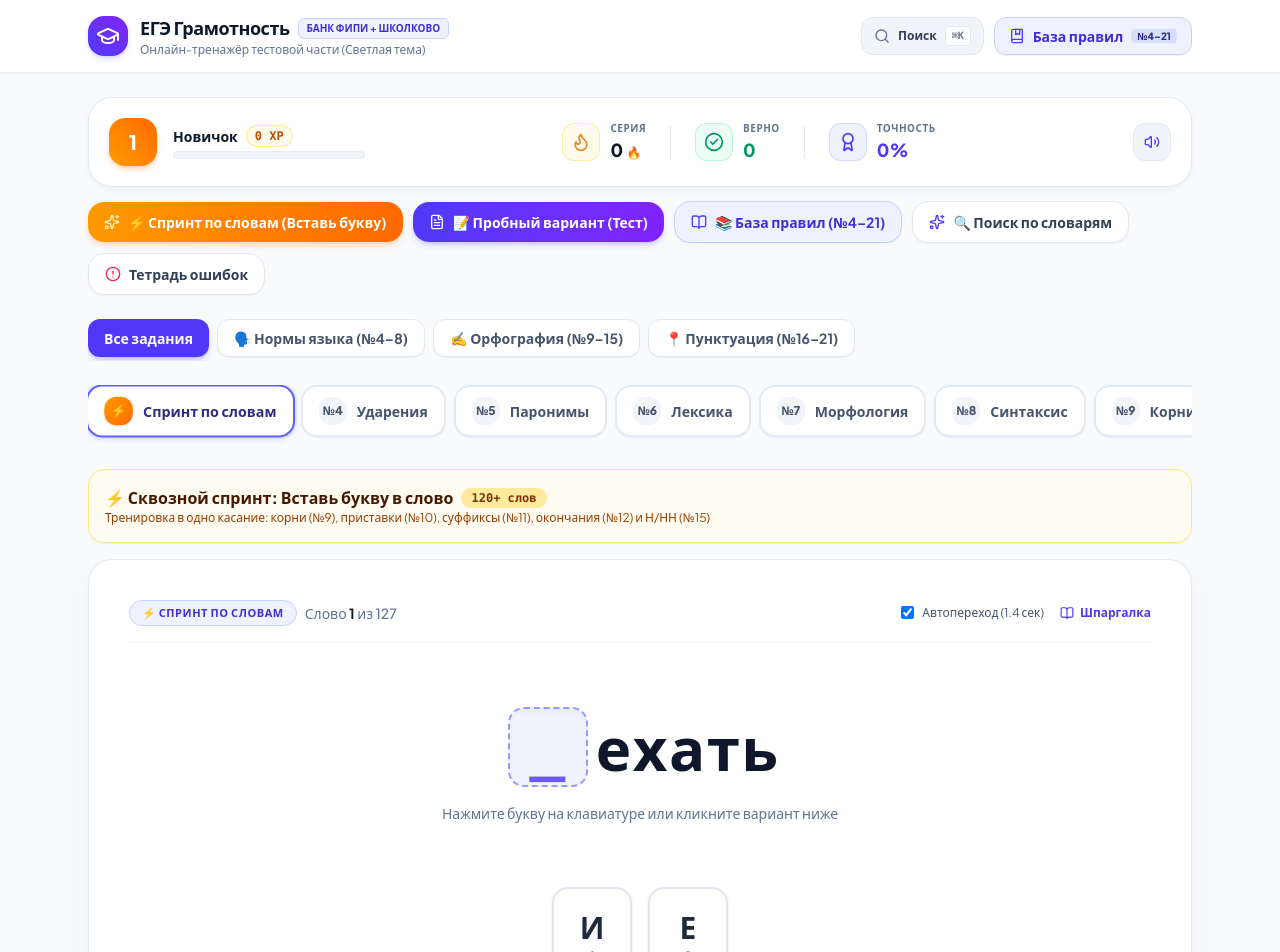
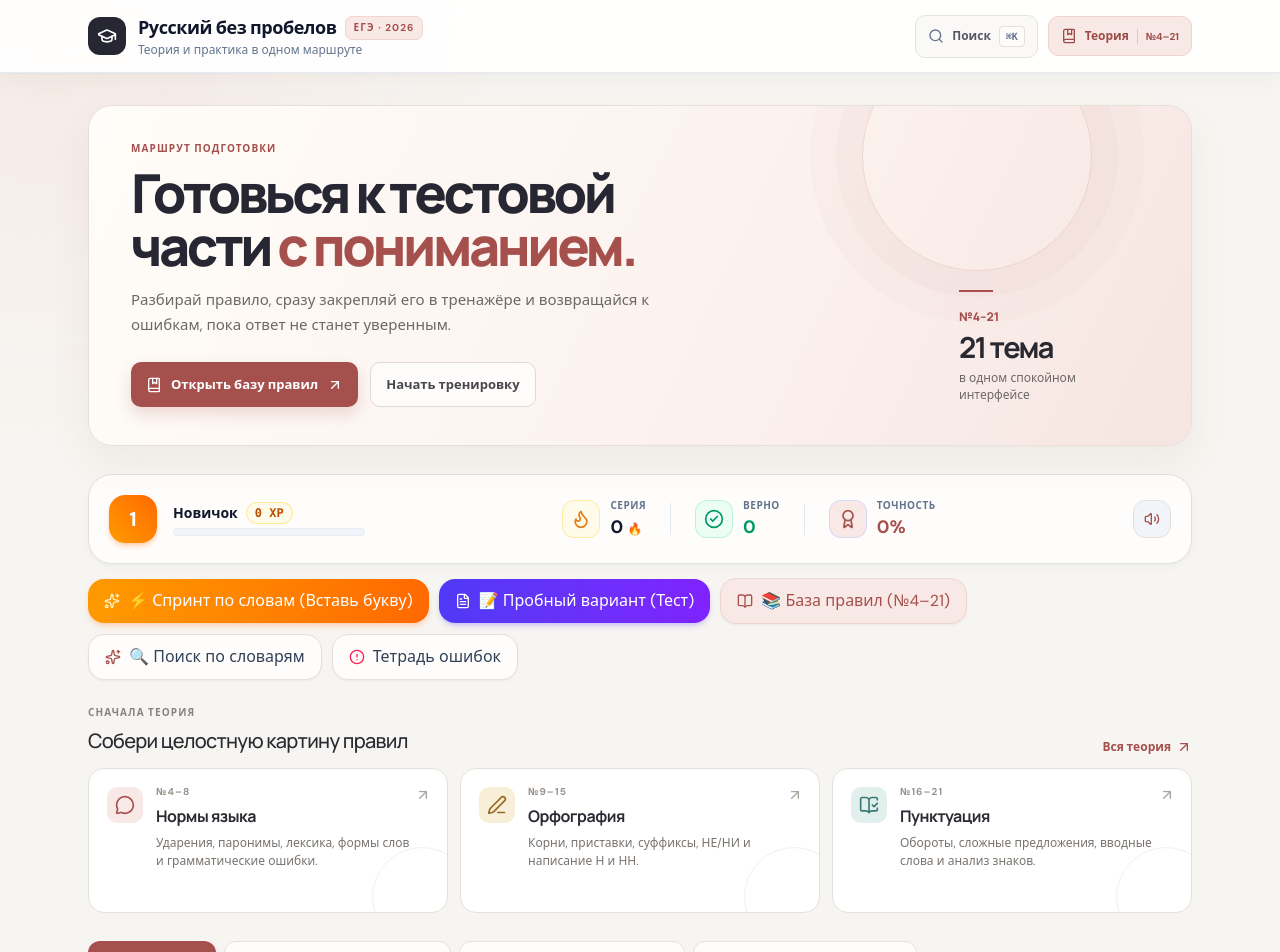
Before and after one commit to kaydopapi/ege-trainer, a React (Vite) app: page / in a window 1280 px wide. Shown: the top 952 px of the page. Built offline with nearby package versions, Linux system fonts and the light colour scheme; the HTML template or start-up script is replaced by a standard one.

Commit message:
Redesign trainer interface and randomize sprint options

```diff
--- a/src/App.jsx
+++ b/src/App.jsx
@@ -19,7 +19,7 @@ import MockExamModal from './components/MockExamModal';
 import DictionarySearchModal from './components/DictionarySearchModal';
 import MistakesNotebook from './components/MistakesNotebook';
 
-import { GraduationCap, BookMarked, Search, Layers, FileText } from 'lucide-react';
+import { GraduationCap, BookMarked, Search, Layers, FileText, ArrowUpRight, BookOpenCheck, PenLine, MessageCircle } from 'lucide-react';
 
 const CATEGORIES = [
   { id: 'all', title: 'Все задания' },
@@ -48,6 +48,33 @@ const TASK_LIST = [
   { id: 'task19', category: 'punctuation', num: '№19', title: 'СПП', color: 'from-emerald-500 to-teal-500' },
   { id: 'task20', category: 'punctuation', num: '№20', title: 'Стык союзов', color: 'from-teal-500 to-blue-500' },
   { id: 'task21', category: 'punctuation', num: '№21', title: 'Анализ знаков', color: 'from-blue-500 to-indigo-500' }
+];
+
+const THEORY_GROUPS = [
+  {
+    id: 'norms',
+    eyebrow: '№4–8',
+    title: 'Нормы языка',
+    text: 'Ударения, паронимы, лексика, формы слов и грамматические ошибки.',
+    icon: MessageCircle,
+    accent: 'rose'
+  },
+  {
+    id: 'orthography',
+    eyebrow: '№9–15',
+    title: 'Орфография',
+    text: 'Корни, приставки, суффиксы, НЕ/НИ и написание Н и НН.',
+    icon: PenLine,
+    accent: 'amber'
+  },
+  {
+    id: 'punctuation',
+    eyebrow: '№16–21',
+    title: 'Пунктуация',
+    text: 'Обороты, сложные предложения, вводные слова и анализ знаков.',
+    icon: BookOpenCheck,
+    accent: 'teal'
+  }
 ];
 
 export default function App() {
@@ -136,32 +163,26 @@ export default function App() {
   const currentTaskData = FIPI_GRAMMAR_BANK[activeTaskId] || FIPI_GRAMMAR_BANK.task9;
 
   return (
-    <div className="min-h-screen bg-slate-50 text-slate-900 flex flex-col justify-between selection:bg-indigo-500 selection:text-white">
-      {/* Soft ambient decorative glows */}
-      <div className="fixed inset-0 pointer-events-none overflow-hidden -z-10">
-        <div className="absolute -top-40 -left-40 w-96 h-96 bg-indigo-100/50 rounded-full blur-3xl"></div>
-        <div className="absolute top-1/3 -right-40 w-96 h-96 bg-purple-100/40 rounded-full blur-3xl"></div>
-        <div className="absolute -bottom-40 left-1/3 w-96 h-96 bg-amber-100/40 rounded-full blur-3xl"></div>
-      </div>
+    <div className="app-shell min-h-screen text-slate-900 flex flex-col justify-between selection:bg-rose-500 selection:text-white">
 
       {/* Top Navbar */}
-      <header className="border-b border-slate-200/80 bg-white/90 backdrop-blur-md sticky top-0 z-40 shadow-xs">
-        <div className="max-w-6xl mx-auto px-4 sm:px-6 h-18 flex items-center justify-between">
+      <header className="site-header border-b border-slate-200/80 bg-white/92 backdrop-blur-md sticky top-0 z-40">
+        <div className="max-w-6xl mx-auto px-4 sm:px-6 h-[72px] flex items-center justify-between">
           <div className="flex items-center gap-3">
-            <div className="w-10 h-10 rounded-2xl bg-gradient-to-tr from-indigo-600 to-violet-600 flex items-center justify-center shadow-md shadow-indigo-500/20">
-              <GraduationCap className="w-6 h-6 text-white" />
+            <div className="brand-mark">
+              <GraduationCap className="w-5 h-5" />
             </div>
             <div>
               <div className="flex items-center gap-2">
                 <h1 className="font-extrabold text-base sm:text-lg tracking-tight text-slate-900">
-                  ЕГЭ Грамотность
+                  Русский без пробелов
                 </h1>
-                <span className="hidden sm:inline-block px-2 py-0.5 rounded-md text-[10px] font-bold bg-indigo-50 text-indigo-700 border border-indigo-200">
-                  БАНК ФИПИ + ШКОЛКОВО
+                <span className="hidden sm:inline-block meta-chip">
+                  ЕГЭ · 2026
                 </span>
               </div>
               <p className="text-[11px] sm:text-xs text-slate-500">
-                Онлайн-тренажёр тестовой части (Светлая тема)
+                Теория и практика в одном маршруте
               </p>
             </div>
           </div>
@@ -169,7 +190,7 @@ export default function App() {
           <div className="flex items-center gap-2.5">
             <button
               onClick={() => setSearchOpen(true)}
-              className="flex items-center gap-2 px-3 py-2 rounded-xl bg-slate-100 hover:bg-slate-200 border border-slate-200 text-xs font-semibold text-slate-700 transition-colors cursor-pointer"
+              className="header-action"
             >
               <Search className="w-4 h-4 text-slate-500" />
               <span className="hidden sm:inline">Поиск</span>
@@ -178,18 +199,43 @@ export default function App() {
 
             <button
               onClick={() => setTheoryOpen(true)}
-              className="flex items-center gap-2 px-3.5 py-2 rounded-xl bg-indigo-50 hover:bg-indigo-100 border border-indigo-200 text-xs sm:text-sm font-bold text-indigo-700 transition-all hover:scale-102 active:scale-98 cursor-pointer shadow-2xs"
+              className="header-action header-action-primary"
             >
-              <BookMarked className="w-4 h-4 text-indigo-600" />
-              <span>База правил</span>
-              <span className="hidden sm:inline-block px-1.5 py-0.2 rounded text-[10px] bg-indigo-200/60 text-indigo-900 font-extrabold">№4–21</span>
+              <BookMarked className="w-4 h-4" />
+              <span>Теория</span>
+              <span className="hidden sm:inline-block">№4–21</span>
             </button>
           </div>
         </div>
       </header>
 
       {/* Main Container */}
-      <main className="max-w-6xl mx-auto px-4 sm:px-6 py-6 w-full space-y-6 flex-1">
+      <main className="max-w-6xl mx-auto px-4 sm:px-6 py-8 w-full space-y-7 flex-1">
+        <section className="intro-panel">
+          <div className="max-w-2xl">
+            <p className="section-kicker">Маршрут подготовки</p>
+            <h2>Готовься к тестовой части <em>с пониманием.</em></h2>
+            <p className="intro-copy">
+              Разбирай правило, сразу закрепляй его в тренажёре и возвращайся к ошибкам,
+              пока ответ не станет уверенным.
+            </p>
+            <div className="flex flex-wrap gap-3 mt-6">
+              <button onClick={() => setTheoryOpen(true)} className="primary-cta">
+                <BookMarked className="w-4 h-4" /> Открыть базу правил <ArrowUpRight className="w-4 h-4" />
+              </button>
+              <button onClick={() => setActiveTaskId('sprint_all')} className="secondary-cta">
+                Начать тренировку
+              </button>
+            </div>
+          </div>
+          <div className="intro-note">
+            <span className="intro-note-line"></span>
+            <p>№4–21</p>
+            <strong>21 тема</strong>
+            <span>в одном спокойном интерфейсе</span>
+          </div>
+        </section>
+
         {/* User Stats and Quick Actions Bar */}
         <StatsBar
           stats={stats}
@@ -206,6 +252,36 @@ export default function App() {
           onOpenMistakes={() => setMistakesOpen(true)}
           onOpenTheory={() => setTheoryOpen(true)}
         />
+
+        <section className="space-y-3">
+          <div className="section-heading">
+            <div>
+              <p className="section-kicker">Сначала теория</p>
+              <h3>Собери целостную картину правил</h3>
+            </div>
+            <button className="text-link" onClick={() => setTheoryOpen(true)}>Вся теория <ArrowUpRight className="w-4 h-4" /></button>
+          </div>
+          <div className="theory-grid">
+            {THEORY_GROUPS.map((group) => {
+              const Icon = group.icon;
+              return (
+                <button
+                  key={group.id}
+                  className={`theory-card theory-card-${group.accent}`}
+                  onClick={() => { setActiveCategory(group.id); setTheoryOpen(true); }}
+                >
+                  <span className="theory-card-icon"><Icon className="w-5 h-5" /></span>
+                  <span className="theory-card-copy">
+                    <span className="theory-card-eyebrow">{group.eyebrow}</span>
+                    <strong>{group.title}</strong>
+                    <span>{group.text}</span>
+                  </span>
+                  <ArrowUpRight className="theory-card-arrow w-4 h-4" />
+                </button>
+              );
+            })}
+          </div>
+        </section>
 
         {/* Category Pills */}
         <div className="flex gap-2 overflow-x-auto pb-1 scrollbar-none">
@@ -346,7 +422,7 @@ export default function App() {
       </main>
 
       {/* Footer */}
-      <footer className="border-t border-slate-200/90 py-6 text-center text-xs text-slate-500 bg-white mt-12 shadow-xs">
+      <footer className="border-t border-slate-200/90 py-6 text-center text-xs text-slate-500 bg-white mt-12">
         <div className="max-w-6xl mx-auto px-4 flex flex-col sm:flex-row items-center justify-between gap-3">
           <span>
             ЕГЭ Русский язык • Официальный открытый банк заданий ФИПИ + конспекты Школково
--- a/src/components/SingleWordTrainer.jsx
+++ b/src/components/SingleWordTrainer.jsx
@@ -2,6 +2,23 @@ import React, { useState, useEffect, useCallback, useRef } from 'react';
 import confetti from 'canvas-confetti';
 import { sounds } from '../utils/audio';
 import { Check, X, ArrowRight, Zap, BookOpen, Pause, Play } from 'lucide-react';
+
+const shuffle = (items) => {
+  const result = [...items];
+  for (let index = result.length - 1; index > 0; index -= 1) {
+    const randomIndex = Math.floor(Math.random() * (index + 1));
+    [result[index], result[randomIndex]] = [result[randomIndex], result[index]];
+  }
+  return result;
+};
+
+const prepareWords = (words) =>
+  shuffle(words).map((word) => ({
+    ...word,
+    // The source bank stores the correct letter first. Shuffle a copy so the
+    // position of the right answer is not predictable in the sprint.
+    options: shuffle(word.options || [])
+  }));
 
 export default function SingleWordTrainer({
   words,
@@ -22,7 +39,7 @@ export default function SingleWordTrainer({
   // Initialize and shuffle words
   useEffect(() => {
     if (words && words.length > 0) {
-      setShuffled([...words].sort(() => Math.random() - 0.5));
+      setShuffled(prepareWords(words));
       setCurrentIndex(0);
       setSelectedOption(null);
       setIsAnswered(false);
@@ -43,7 +60,7 @@ export default function SingleWordTrainer({
       setCurrentIndex((prev) => prev + 1);
     } else {
       // Loop with re-shuffled list for continuous endless drill!
-      setShuffled([...words].sort(() => Math.random() - 0.5));
+      setShuffled(prepareWords(words));
       setCurrentIndex(0);
     }
   }, [currentIndex, shuffled.length, words]);
--- a/src/index.css
+++ b/src/index.css
@@ -1,7 +1,75 @@
+@import url('https://fonts.googleapis.com/css2?family=DM+Sans:wght@400;500;600;700&family=Manrope:wght@500;600;700;800&display=swap');
 @import "tailwindcss";
 
-@layer base {
-  body {
-    font-family: 'Plus Jakarta Sans', system-ui, -apple-system, sans-serif;
-  }
+:root {
+  font-family: 'DM Sans', ui-sans-serif, system-ui, -apple-system, BlinkMacSystemFont, "Segoe UI", sans-serif;
+  color: #24252b;
+  background: #f7f5f1;
+  font-synthesis: none;
+  text-rendering: optimizeLegibility;
 }
+* { box-sizing: border-box; }
+html { scroll-behavior: smooth; }
+body { margin: 0; min-width: 320px; background: radial-gradient(circle at 4% 0%, rgba(239, 192, 186, .22), transparent 28rem), #f7f5f1; }
+button, input { font: inherit; }
+button { cursor: pointer; }
+
+.app-shell { background: transparent; }
+.site-header { box-shadow: 0 1px 0 rgba(35, 36, 42, .02), 0 8px 24px rgba(35, 36, 42, .035); }
+.brand-mark { width: 38px; height: 38px; display: grid; place-items: center; border-radius: 12px; color: #fff; background: #262733; }
+.meta-chip, .section-kicker, .theory-card-eyebrow { font-size: 10px; line-height: 1; font-weight: 800; letter-spacing: .11em; text-transform: uppercase; }
+.meta-chip { padding: 6px 8px; color: #a6504d; background: #f9e9e6; border: 1px solid #f0d4cf; border-radius: 7px; }
+.header-action { display: flex; align-items: center; gap: 8px; padding: 10px 12px; border-radius: 10px; border: 1px solid #e5e3df; background: #faf9f7; color: #585862; font-size: 12px; font-weight: 700; transition: .2s ease; }
+.header-action:hover { color: #24252b; background: #fff; border-color: #d3d0ca; }
+.header-action-primary { background: #f9e9e6; color: #9b4d49; border-color: #f0d4cf; }
+.header-action-primary:hover { background: #f4dcd7; border-color: #e6bcb5; }
+.header-action-primary span:last-child { padding-left: 8px; border-left: 1px solid rgba(155, 77, 73, .22); font-size: 10px; }
+
+.intro-panel { position: relative; display: flex; justify-content: space-between; gap: 2rem; overflow: hidden; min-height: 264px; padding: 38px 42px; border: 1px solid #e8dfda; border-radius: 24px; background: linear-gradient(115deg, #fffdf9 0%, #fbf1ed 62%, #f6e5e1 100%); box-shadow: 0 18px 42px rgba(115, 79, 72, .07); }
+.intro-panel::after { content: ""; position: absolute; right: 9%; top: -65px; width: 230px; height: 230px; border: 1px solid rgba(166, 80, 77, .16); border-radius: 50%; box-shadow: 0 0 0 26px rgba(166, 80, 77, .035), 0 0 0 52px rgba(166, 80, 77, .025); }
+.section-kicker { color: #a6504d; margin: 0 0 12px; }
+.intro-panel h2 { max-width: 650px; margin: 0; color: #262733; font-family: 'Manrope', sans-serif; font-size: clamp(2rem, 4.2vw, 3.55rem); line-height: .99; letter-spacing: -.065em; font-weight: 800; text-wrap: balance; }
+.intro-panel h2 em { color: #a6504d; font-style: normal; }
+.intro-copy { max-width: 560px; margin: 16px 0 0; color: #6d6865; font-size: 15px; line-height: 1.65; }
+.primary-cta, .secondary-cta { display: inline-flex; align-items: center; gap: 9px; padding: 12px 15px; border-radius: 10px; font-size: 13px; font-weight: 800; transition: .2s ease; }
+.primary-cta { color: #fff; background: #a6504d; box-shadow: 0 7px 16px rgba(166, 80, 77, .2); }
+.primary-cta:hover { background: #8e4441; transform: translateY(-1px); }
+.secondary-cta { color: #48484f; border: 1px solid #ded9d4; background: rgba(255,255,255,.65); }
+.secondary-cta:hover { background: #fff; border-color: #c9c2bc; }
+.intro-note { position: relative; z-index: 1; align-self: flex-end; width: 190px; padding: 18px 0 4px; color: #6d6865; }
+.intro-note-line { display: block; width: 34px; height: 2px; background: #a6504d; margin-bottom: 16px; }
+.intro-note p { margin: 0 0 7px; font-family: 'Manrope'; font-size: 12px; color: #a6504d; font-weight: 800; }
+.intro-note strong { display: block; color: #292a31; font-family: 'Manrope'; font-size: 29px; line-height: 1; letter-spacing: -.06em; }
+.intro-note span:last-child { display: block; margin-top: 8px; font-size: 12px; line-height: 1.4; }
+
+.section-heading { display: flex; align-items: end; justify-content: space-between; gap: 1rem; }
+.section-heading h3 { margin: 0; color: #2a2a32; font-family: 'Manrope'; font-size: 20px; letter-spacing: -.035em; }
+.section-heading .section-kicker { margin-bottom: 8px; color: #89837f; }
+.text-link { display: inline-flex; align-items: center; gap: 5px; border: 0; background: none; color: #a6504d; font-size: 12px; font-weight: 800; }
+.text-link:hover { color: #7e3d3a; }
+.theory-grid { display: grid; grid-template-columns: repeat(3, 1fr); gap: 12px; }
+.theory-card { position: relative; display: flex; align-items: flex-start; gap: 13px; min-height: 145px; padding: 18px; text-align: left; border: 1px solid #e4e1dc; border-radius: 16px; background: #fff; color: #2b2b33; transition: .22s ease; overflow: hidden; }
+.theory-card::after { content: ""; position: absolute; right: -25px; bottom: -35px; width: 100px; height: 100px; border: 1px solid currentColor; opacity: .07; border-radius: 50%; }
+.theory-card:hover { transform: translateY(-3px); border-color: #cfc9c2; box-shadow: 0 12px 24px rgba(35,36,42,.07); }
+.theory-card-icon { display: grid; place-items: center; width: 36px; height: 36px; flex: 0 0 auto; border-radius: 10px; }
+.theory-card-copy { display: flex; flex-direction: column; gap: 7px; padding-right: 18px; }
+.theory-card-copy strong { font-family: 'Manrope'; font-size: 16px; letter-spacing: -.03em; }
+.theory-card-copy > span:last-child { color: #78736f; font-size: 12px; line-height: 1.45; }
+.theory-card-eyebrow { color: #99918a; }
+.theory-card-arrow { position: absolute; right: 16px; top: 18px; color: #a9a39e; }
+.theory-card-rose .theory-card-icon { color: #a6504d; background: #f9e9e6; }
+.theory-card-amber .theory-card-icon { color: #9a6a24; background: #f8efd9; }
+.theory-card-teal .theory-card-icon { color: #397b72; background: #e1f0ed; }
+.bg-white { background-color: #fffdfb; }
+.border-slate-200, .border-slate-200\/90 { border-color: #e4e1dc; }
+.text-indigo-600, .text-indigo-700, .text-indigo-900 { color: #a6504d; }
+.bg-indigo-600 { background-color: #a6504d; }
+.bg-indigo-50 { background-color: #f9e9e6; }
+.border-indigo-200 { border-color: #f0d4cf; }
+
+@media (max-width: 720px) {
+  .intro-panel { padding: 28px 24px; min-height: 0; }
+  .intro-note { display: none; }
+  .theory-grid { grid-template-columns: 1fr; }
+  .section-heading { align-items: start; flex-direction: column; }
+}
```
